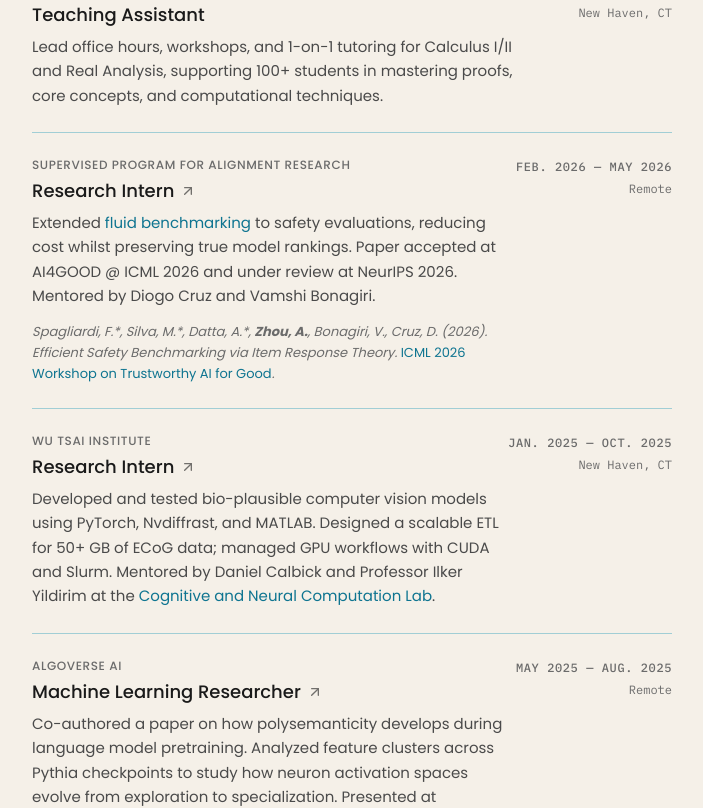
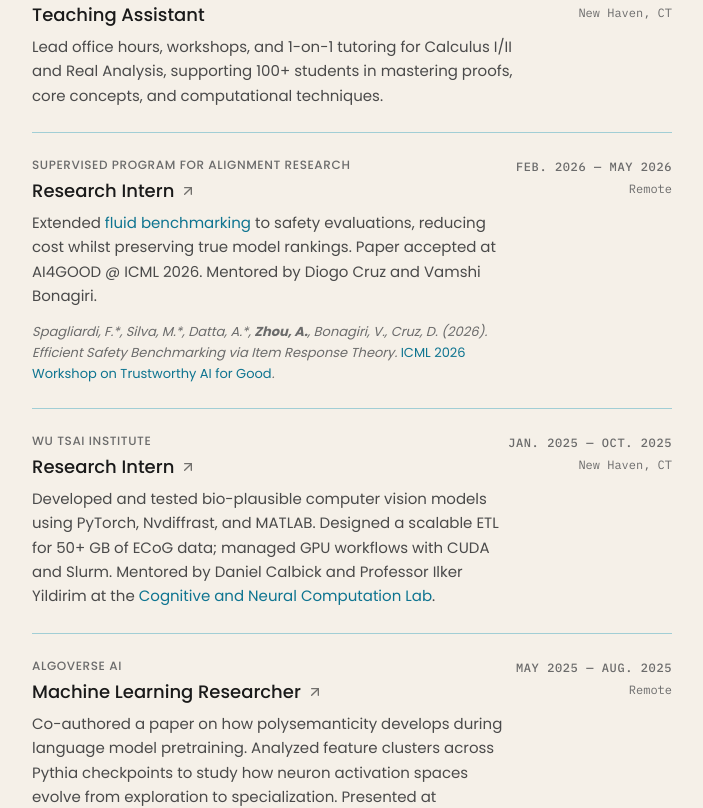
Before and after one commit to aidenzhou8/PersonalSite, a React (Vite) app: page / in a window 1280 px wide. Shown: the part 1420-2228 px from the top of the page, without its empty margins (288-991 px from the left). Built offline with nearby package versions, Linux system fonts and the light colour scheme.

Commit message:
Limit experience links to the title and drop the NeurIPS note.

```diff
--- a/src/App.jsx
+++ b/src/App.jsx
@@ -62,7 +62,7 @@
     location: "Remote",
     href: "/efficient-safety-benchmark.pdf",
     summary:
-      "Extended fluid benchmarking to safety evaluations, reducing cost whilst preserving true model rankings. Paper accepted at AI4GOOD @ ICML 2026 and under review at NeurIPS 2026. Mentored by Diogo Cruz and Vamshi Bonagiri.",
+      "Extended fluid benchmarking to safety evaluations, reducing cost whilst preserving true model rankings. Paper accepted at AI4GOOD @ ICML 2026. Mentored by Diogo Cruz and Vamshi Bonagiri.",
     summaryContent: (
       <>
         Extended{" "}
@@ -74,7 +74,7 @@
         >
           fluid benchmarking
         </a>{" "}
-        to safety evaluations, reducing cost whilst preserving true model rankings. Paper accepted at AI4GOOD @ ICML 2026 and under review at NeurIPS 2026. Mentored by Diogo Cruz and Vamshi Bonagiri.
+        to safety evaluations, reducing cost whilst preserving true model rankings. Paper accepted at AI4GOOD @ ICML 2026. Mentored by Diogo Cruz and Vamshi Bonagiri.
         <p className="mt-3 text-[13px] text-theme-text-dim italic">
           Spagliardi, F.*, Silva, M.*, Datta, A.*, <strong>Zhou, A.</strong>, Bonagiri, V., Cruz, D. (2026). Efficient Safety Benchmarking via Item Response Theory.{" "}
           <a
@@ -285,42 +285,32 @@
     </div>
   );
 
-  const content = (
-      <div className="grid gap-4 py-6 md:grid-cols-[1fr_120px] md:gap-8">
+  const linked = href && href !== "#";
+  const titleEl = linked ? (
+    <a
+      href={href}
+      target="_blank"
+      rel="noopener noreferrer"
+      className="interactive group inline-flex items-center gap-1.5 text-lg font-medium text-theme-text transition-colors hover:text-theme-accent"
+    >
+      {title}
+      <ArrowUpRight className="h-4 w-4 opacity-60 group-hover:opacity-100" />
+    </a>
+  ) : (
+    title
+  );
+
+  return (
+    <div className="grid gap-4 py-6 md:grid-cols-[1fr_120px] md:gap-8">
       <div>
         {overline ? <p className="mb-1 text-xs font-medium uppercase tracking-wider text-theme-text-dim">{overline}</p> : null}
-        <h3 className="text-lg font-medium text-theme-text">{title}</h3>
+        <h3 className="text-lg font-medium text-theme-text">{titleEl}</h3>
         <p className="mt-1.5 max-w-2xl text-[15px] leading-relaxed text-theme-text-muted">{bodyContent ?? body}</p>
       </div>
       <div className="flex items-start justify-end md:pt-0.5">
         {rightColumn}
       </div>
     </div>
-  );
-
-  if (!href || href === "#") return content;
-
-  return (
-    <a
-      href={href}
-      target="_blank"
-      rel="noopener noreferrer"
-      className="interactive block transition-transform duration-200 hover:opacity-90"
-    >
-      <div className="group grid gap-4 py-6 md:grid-cols-[1fr_120px] md:gap-8">
-        <div>
-          {overline ? <p className="mb-1 text-xs font-medium uppercase tracking-wider text-theme-text-dim">{overline}</p> : null}
-          <h3 className="inline-flex items-center gap-1.5 text-lg font-medium text-theme-text group-hover:text-theme-accent transition-colors">
-            {title}
-            <ArrowUpRight className="h-4 w-4 opacity-60 group-hover:opacity-100" />
-          </h3>
-          <p className="mt-1.5 max-w-2xl text-[15px] leading-relaxed text-theme-text-muted">{bodyContent ?? body}</p>
-        </div>
-        <div className="flex items-start justify-end md:pt-0.5">
-          {rightColumn}
-        </div>
-      </div>
-    </a>
   );
 }
 
```
